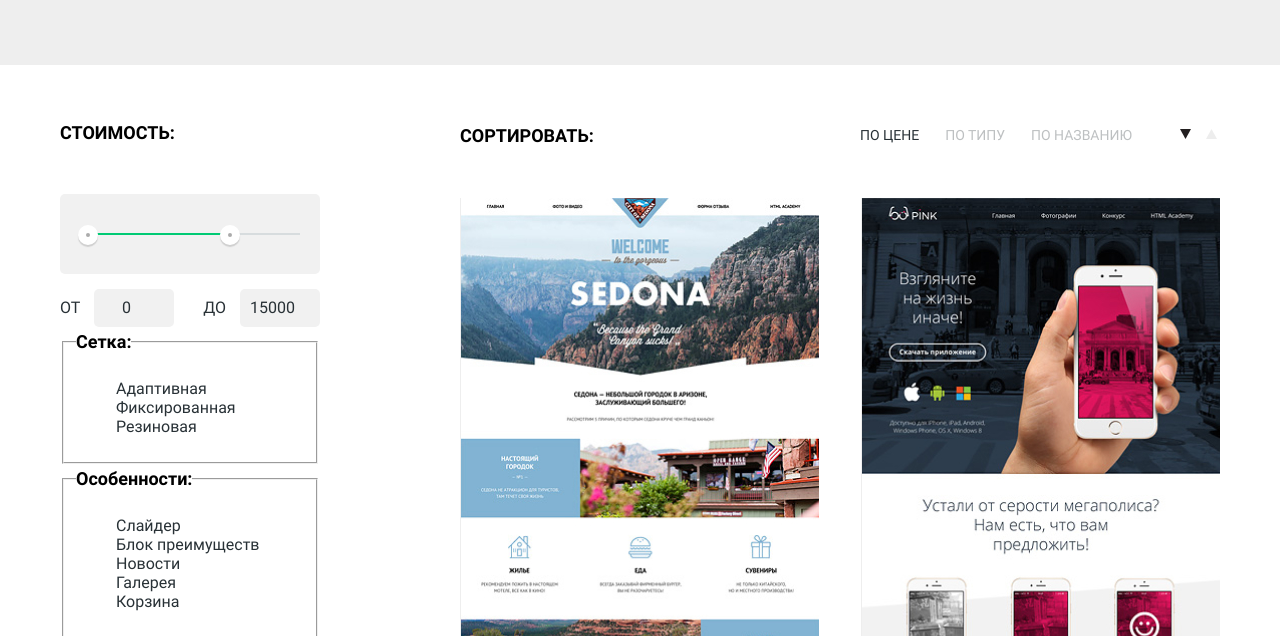
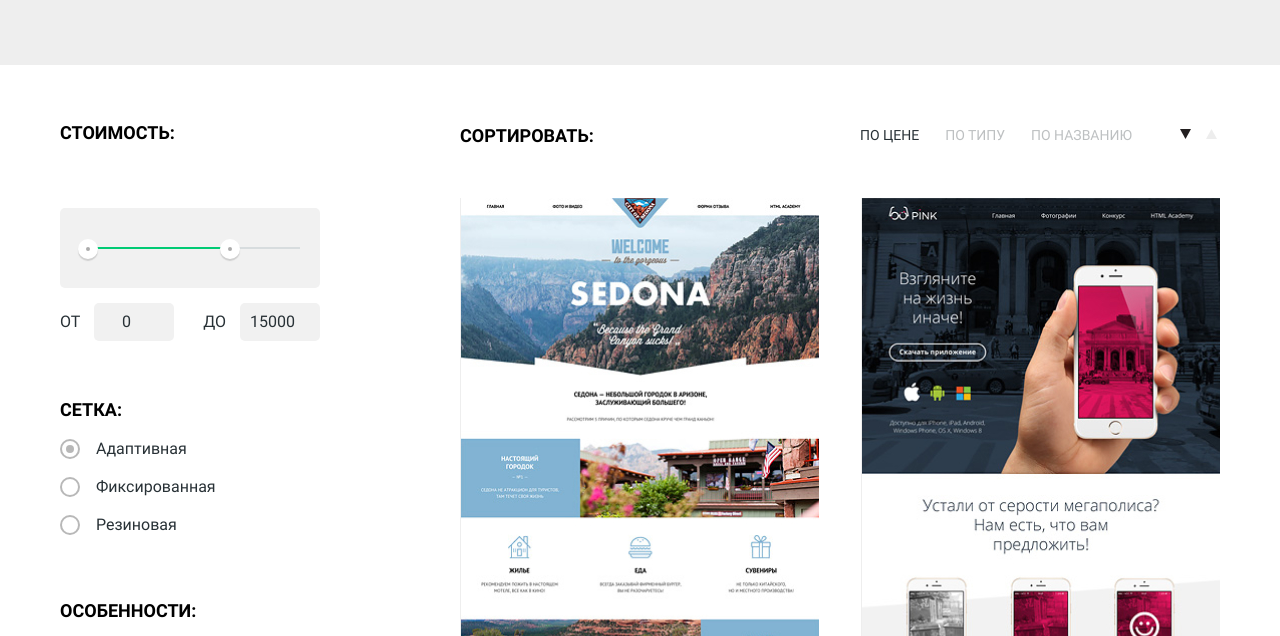
Before and after one commit to DaniyarSeferov/1117947-nerds-29, a plain HTML site: page catalog.html in a window 1280 px wide. Shown: the part 290-926 px from the top of the page. Drawn offline with Linux system fonts and the light colour scheme.

Commit message:
#Task 7.2: Catalog

```diff
--- a/css/style.css
+++ b/css/style.css
@@ -845,16 +845,93 @@ img {
 
 /* Filters */
 
+.filters {
+  width: 260px;
+}
+
+.filter fieldset {
+  padding: 0;
+  margin: 0 0 43px 0;
+  border: none;
+}
+
+.filter fieldset:first-child {
+  margin-bottom: 54px;
+}
+
 .filter legend {
+  margin-bottom: 14px;
   font-size: 18px;
   line-height: 30px;
   font-weight: bold;
   color: var(--basic-black);
+  text-transform: uppercase;
 }
 
 .filter ul {
+  padding: 0;
+  margin: 0;
   list-style: none;
   line-height: 19px;
+}
+
+.filter-option {
+  margin-bottom: 19px;
+  padding-left: 36px;
+}
+
+.filter-option label {
+  position: relative;
+  display: block;
+  cursor: pointer;
+  user-select: none;
+}
+
+.filter-input-checkbox + label::before {
+  content: "";
+  position: absolute;
+  left: -36px;
+  top: 0;
+  width: 16px;
+  height: 16px;
+  border: 2px solid #4D4D4D;
+  border-radius: 4px;
+  opacity: 0.4;
+}
+
+.filter-input-checkbox:checked + label::after {
+  content: "";
+  position: absolute;
+  top: 0px;
+  left: -35px;
+  width: 21px;
+  height: 18px;
+  background: url("../img/icons/shape.svg") 50% 50% no-repeat;
+  opacity: 0.4;
+}
+
+.filter-input-radio + label::before {
+  content: "";
+  position: absolute;
+  left: -36px;
+  top: 0;
+  width: 16px;
+  height: 16px;
+  border: 2px solid #4D4D4D;
+  border-radius: 50%;
+  opacity: 0.4;
+}
+
+.filter-input-radio:checked + label::after {
+  content: "";
+  position: absolute;
+  top: 6px;
+  left: -30px;
+  width: 8px;
+  height: 8px;
+  background-color: #4D4D4D;
+  border-radius: 50%;
+  opacity: 0.4;
 }
 
 .filter-button {
@@ -875,6 +952,7 @@ img {
   box-shadow: inset 0px 3px 0px var(--basic-grey-breadcrumbs);
 }
 
+/* Range */
 .filter-item {
   margin: 0;
   padding: 0;
```
Also changed, not shown: img/icons/shape.svg (added).
